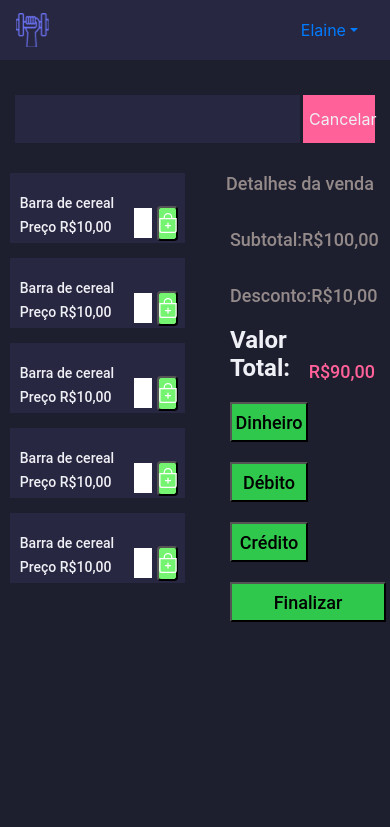
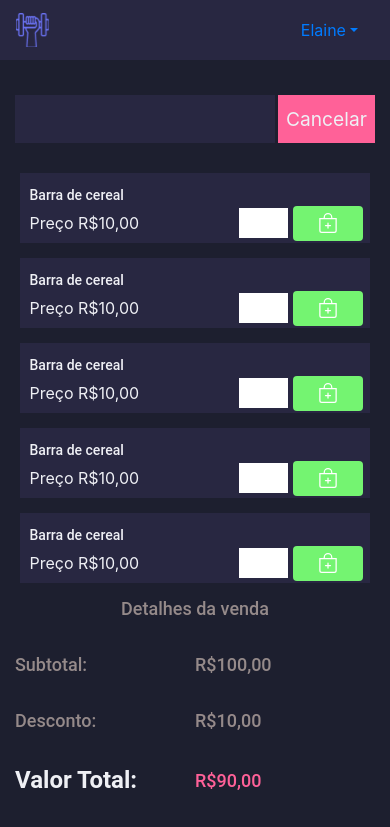
Before and after one commit to robsonmvieira/herba-front, a Next.js app: page /listproducts in a window 390 px wide. Shown: the top 827 px of the page. Built offline with nearby package versions, Linux system fonts and the light colour scheme.

Commit message:
acerto da responsividade mobile

```diff
--- a/src/components/product/styles.ts
+++ b/src/components/product/styles.ts
@@ -1,13 +1,13 @@
 import styled from "styled-components";
 
 export const ItemContainer = styled.div`
-  @media (max-width: 360px) {
+  @media (max-width: 425px) {
     display: flex;
     align-items: flex-end;
     margin-top: 15px;
     width: 90%;
   }
-  @media (min-width: 361px) and (max-width: 760px) {
+  @media (min-width: 426px) and (max-width: 768px) {
     display: flex;
     align-items: flex-end;
     justify-content: center;
@@ -26,7 +26,7 @@ export const ItemContainer = styled.div`
 `;
 
 export const ContainerItemInfo = styled.div`
-  @media (max-width: 360px) {
+  @media (max-width: 425px) {
     background: #282741;
     width: 60%;
     height: 70px;
@@ -44,7 +44,7 @@ export const ContainerItemInfo = styled.div`
     }
   }
 
-  @media (min-width: 361px) and (max-width: 760px) {
+  @media (min-width: 426px) and (max-width: 768px) {
     background: #282741;
     width: 70%;
     height: 70px;
@@ -91,7 +91,7 @@ export const ContainerItemInfo = styled.div`
 `;
 
 export const ContainerIconsInfo = styled.div`
-  @media (max-width: 360px) {
+  @media (max-width: 425px) {
     background: #282741;
     width: 40%;
     height: 70px;
@@ -100,7 +100,7 @@ export const ContainerIconsInfo = styled.div`
     justify-content: flex-end;
   }
 
-  @media (min-width: 361px) and (max-width: 760px) {
+  @media (min-width: 426px) and (max-width: 768px) {
     background: #282741;
     width: 30%;
     height: 70px;
@@ -119,7 +119,7 @@ export const ContainerIconsInfo = styled.div`
 `;
 
 export const InputIconInfo = styled.input`
-  @media (max-width: 360px) {
+  @media (max-width: 425px) {
     width: 35%;
     height: 30px;
     background: #fff;
@@ -129,7 +129,7 @@ export const InputIconInfo = styled.input`
     margin-right: 5px;
   }
 
-  @media (min-width: 361px) and (max-width: 760px) {
+  @media (min-width: 426px) and (max-width: 768px) {
     width: 35%;
     height: 30px;
     background: #fff;
@@ -151,7 +151,7 @@ export const InputIconInfo = styled.input`
 `;
 
 export const ContainerBtn = styled.button`
-  @media (max-width: 360px) {
+  @media (max-width: 425px) {
     width: 50%;
     height: 35px;
     background: #74f471;
@@ -161,9 +161,10 @@ export const ContainerBtn = styled.button`
     align-items: center;
     justify-content: center;
     margin-right: 7px;
+    border: none;
   }
 
-  @media (min-width: 361px) and (max-width: 760px) {
+  @media (min-width: 426px) and (max-width: 768px) {
     width: 40%;
     height: 35px;
     background: #74f471;
@@ -173,6 +174,7 @@ export const ContainerBtn = styled.button`
     align-items: center;
     justify-content: center;
     margin-right: 7px;
+    border: none;
   }
 
   @media (min-width: 761px) {
@@ -185,5 +187,6 @@ export const ContainerBtn = styled.button`
     align-items: center;
     justify-content: center;
     margin-right: 7px;
+    border: none;
   }
 `;
--- a/src/pages/listproducts/styles.ts
+++ b/src/pages/listproducts/styles.ts
@@ -21,20 +21,20 @@ export const Container = styled.div`
   width: 100%;
   height: 100vh;
 
-  /* @media (min-width: 361px) and (max-width: 760px) {
+  /* @media (min-width: 426px) and (max-width: 768px) {
     background: red;
   } */
 `;
 
 export const FormList = styled.form`
-  @media (max-width: 360px) {
+  @media (max-width: 425px) {
     display: flex;
     flex-direction: row;
     align-items: center;
     padding: 15px;
     justify-content: center;
   }
-  @media (min-width: 361px) and (max-width: 760px) {
+  @media (min-width: 426px) and (max-width: 768px) {
     display: flex;
     flex-direction: row;
     align-items: center;
@@ -50,7 +50,7 @@ export const FormList = styled.form`
   }
 `;
 export const LabelList = styled.label`
-  @media (max-width: 360px) {
+  @media (max-width: 425px) {
     width: 80%;
     height: 20px;
     font-family: Roboto;
@@ -61,7 +61,7 @@ export const LabelList = styled.label`
     color: #eff0f5;
   }
   /* medium */
-  @media (min-width: 361px) and (max-width: 760px) {
+  @media (min-width: 426px) and (max-width: 768px) {
     width: 80%;
     max-width: 400px;
     height: 20px;
@@ -87,7 +87,7 @@ export const LabelList = styled.label`
 `;
 
 export const InputFormList = styled.input`
-  @media (max-width: 360px) {
+  @media (max-width: 425px) {
     width: 80%;
     height: 48px;
     background: #282741;
@@ -97,7 +97,7 @@ export const InputFormList = styled.input`
     padding: 20px;
   }
   /* medium */
-  @media (min-width: 361px) and (max-width: 760px) {
+  @media (min-width: 426px) and (max-width: 768px) {
     width: 100%;
     /* max-width: 400px; */
     height: 48px;
@@ -122,7 +122,7 @@ export const InputFormList = styled.input`
 `;
 
 export const BtnList = styled.button`
-  @media (max-width: 360px) {
+  @media (max-width: 425px) {
     width: 30%;
     margin-top: 20px;
     height: 48px;
@@ -135,7 +135,7 @@ export const BtnList = styled.button`
 
   /* Medium */
 
-  @media (min-width: 361px) and (max-width: 760px) {
+  @media (min-width: 426px) and (max-width: 768px) {
     width: 20%;
     max-width: 400px;
     height: 48px;
@@ -163,13 +163,13 @@ export const BtnList = styled.button`
 `;
 
 export const ContainerProducts = styled.div`
-  @media (max-width: 360px) {
+  @media (max-width: 425px) {
     display: flex;
     flex-direction: column;
     align-items: center;
   }
 
-  @media (min-width: 361px) and (max-width: 760px) {
+  @media (min-width: 426px) and (max-width: 768px) {
     display: flex;
     flex-direction: column;
     width: 50%;
@@ -186,7 +186,7 @@ export const ContainerProducts = styled.div`
 `;
 
 export const ContainerValores = styled.div`
-  @media (max-width: 360px) {
+  @media (max-width: 425px) {
     display: flex;
     flex-direction: row;
     width: 100%;
@@ -195,7 +195,7 @@ export const ContainerValores = styled.div`
     background: #1d1f2f;
   }
 
-  @media (min-width: 361px) and (max-width: 760px) {
+  @media (min-width: 426px) and (max-width: 768px) {
     display: flex;
     flex-direction: row;
     width: 100%;
@@ -210,10 +210,10 @@ export const ContainerValores = styled.div`
 `;
 
 export const ContainerVenda = styled.div`
-  @media (max-width: 360px) {
+  @media (max-width: 425px) {
     background: #1d1f2f;
   }
-  @media (min-width: 361px) and (max-width: 760px) {
+  @media (min-width: 426px) and (max-width: 768px) {
     display: flexbox;
     flex-direction: column;
     width: 100%;
@@ -227,7 +227,7 @@ export const ContainerVenda = styled.div`
 `;
 
 export const SpanDetalhes = styled.span`
-  @media (max-width: 360px) {
+  @media (max-width: 425px) {
     display: flex;
     justify-content: center;
     align-items: center;
@@ -239,7 +239,7 @@ export const SpanDetalhes = styled.span`
     line-height: 21px;
     margin-top: 15px;
   }
-  @media (min-width: 361px) and (max-width: 760px) {
+  @media (min-width: 426px) and (max-width: 768px) {
     display: flex;
     flex-direction: column;
     justify-content: center;
@@ -271,7 +271,7 @@ export const SpanDetalhes = styled.span`
 `;
 
 export const LabelSubtotalDesconto = styled.span`
-  @media (max-width: 360px) {
+  @media (max-width: 425px) {
     display: flex;
     justify-content: start;
     align-items: start;
@@ -285,7 +285,7 @@ export const LabelSubtotalDesconto = styled.span`
     margin-left: 15px;
     width: 50%;
   }
-  @media (min-width: 361px) and (max-width: 760px) {
+  @media (min-width: 426px) and (max-width: 768px) {
     display: flex;
     flex-direction: row;
     justify-content: start;
@@ -319,7 +319,7 @@ export const LabelSubtotalDesconto = styled.span`
 `;
 
 export const FormSubtotalDesconto = styled.span`
-  @media (max-width: 360px) {
+  @media (max-width: 425px) {
     display: flex;
     justify-content: start;
     align-items: start;
@@ -334,7 +334,7 @@ export const FormSubtotalDesconto = styled.span`
     flex-direction: row-reverse;
     margin-right: 15px;
   }
-  @media (min-width: 361px) and (max-width: 760px) {
+  @media (min-width: 426px) and (max-width: 768px) {
     display: flex;
     flex-direction: row-reverse;
     align-items: end;
@@ -365,7 +365,7 @@ export const FormSubtotalDesconto = styled.span`
 `;
 
 export const LabelValorTotal = styled.span`
-  @media (max-width: 360px) {
+  @media (max-width: 425px) {
     display: flex;
     justify-content: start;
     align-items: start;
@@ -380,7 +380,7 @@ export const LabelValorTotal = styled.span`
     margin-left: 15px;
     width: 50%;
   }
-  @media (min-width: 361px) and (max-width: 760px) {
+  @media (min-width: 426px) and (max-width: 768px) {
     display: flex;
     flex-direction: row;
     justify-content: start;
@@ -413,7 +413,7 @@ export const LabelValorTotal = styled.span`
 `;
 
 export const FormTotal = styled.span`
-  @media (max-width: 360px) {
+  @media (max-width: 425px) {
     display: flex;
     justify-content: start;
     align-items: start;
@@ -428,7 +428,7 @@ export const FormTotal = styled.span`
     width: 50%;
     margin-right: 15px;
   }
-  @media (min-width: 361px) and (max-width: 760px) {
+  @media (min-width: 426px) and (max-width: 768px) {
     display: flex;
     flex-direction: row-reverse;
     align-items: end;
@@ -458,7 +458,7 @@ export const FormTotal = styled.span`
 `;
 
 export const BtnFormaPagamento = styled.button`
-  @media (max-width: 360px) {
+  @media (max-width: 425px) {
     display: flex;
     justify-content: center;
     align-items: center;
@@ -474,9 +474,10 @@ export const BtnFormaPagamento = styled.button`
     padding: none;
     margin-left: 35px;
     margin-top: 15px;
+    border: none;
   }
 
-  @media (min-width: 361px) and (max-width: 760px) {
+  @media (min-width: 426px) and (max-width: 768px) {
     display: flex;
     justify-content: center;
     align-items: center;
@@ -490,6 +491,7 @@ export const BtnFormaPagamento = styled.button`
     width: 40%;
     height: 40px;
     margin-left: 35px;
+    border: none;
   }
 
   @media (min-width: 761px) {
@@ -506,11 +508,12 @@ export const BtnFormaPagamento = styled.button`
     width: 40%;
     height: 40px;
     margin-left: 35px;
+    border: none;
   }
 `;
 
 export const BtnFinalizar = styled.button`
-  @media (max-width: 360px) {
+  @media (max-width: 425px) {
     display: flex;
     justify-content: center;
     align-items: center;
@@ -526,9 +529,10 @@ export const BtnFinalizar = styled.button`
     padding: none;
     margin-left: 35px;
     margin-top: 15px;
+    border: none;
   }
 
-  @media (min-width: 361px) and (max-width: 760px) {
+  @media (min-width: 426px) and (max-width: 768px) {
     display: flex;
     justify-content: center;
     align-items: center;
@@ -542,6 +546,7 @@ export const BtnFinalizar = styled.button`
     width: 80%;
     height: 40px;
     margin-left: 35px;
+    border: none;
   }
 
   @media (min-width: 761px) {
@@ -558,5 +563,6 @@ export const BtnFinalizar = styled.button`
     width: 80%;
     height: 40px;
     margin-left: 35px;
+    border: none;
   }
 `;
```
